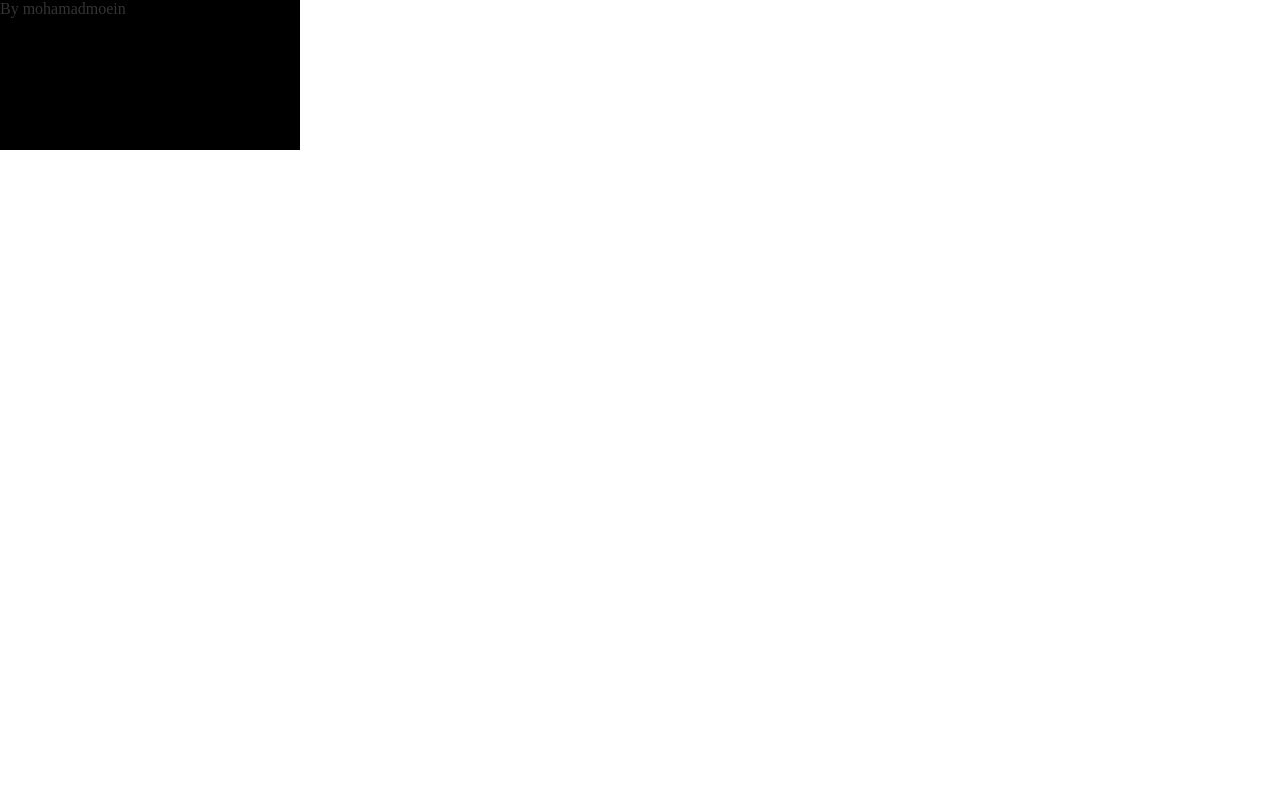
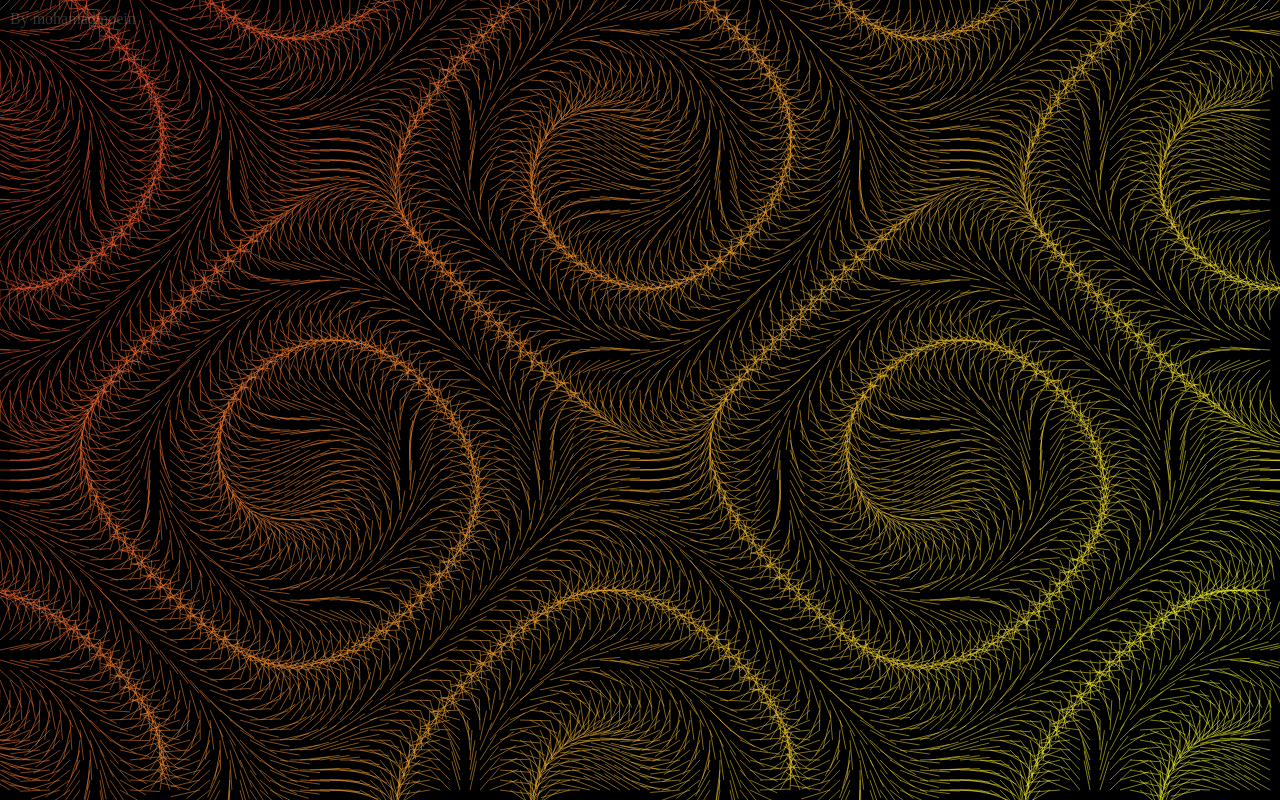
Before and after one commit to mohamadmoein/html-canvas-practice, a plain HTML site: page spiral-animation-e1/index.html in a window 1280 px wide. Drawn offline with Linux system fonts and the light colour scheme; files that its build step writes are made by us from their sources; animation ran at ten frames a second.

Commit message:
Create static drawing

```diff
--- a/spiral-animation-e1/index.html
+++ b/spiral-animation-e1/index.html
@@ -6,12 +6,12 @@
 	<meta name="viewport" content="width=device-width, initial-scale=1.0">
 	<title>HTML5 Canvas | Spiral animation</title>
 	<link rel="stylesheet" href="style.css">
+	<script src="script.js" defer></script>
 </head>
 <body>
+
+	<p style="color: white; pointer-events: none; padding: 10px; opacity: 0.2;">By mohamadmoein</p>
 	<canvas id="my-canvas"></canvas>
 
-	<p style="color: white; pointer-events: none; opacity: 0.2;">By mohamadmoein</p>
-
-	<script src="script.js"></script>
 </body>
 </html>
--- /dev/null
+++ b/spiral-animation-e1/script.js
@@ -0,0 +1,89 @@
+let canvas
+let ctx
+let flowFiled
+let flowFieldAnimation
+
+window.onload  = function() {
+	canvas = document.getElementById('my-canvas')
+	ctx = canvas.getContext('2d')
+	canvas.width = window.innerWidth
+	canvas.height = window.innerHeight
+	flowFiled = new FlowFieldEffect(ctx, canvas.width, canvas.height)
+	flowFiled.animate(0)
+}
+
+window.addEventListener('resize', () => {
+	cancelAnimationFrame(flowFieldAnimation)
+	canvas.width = window.innerWidth
+	canvas.height = window.innerHeight
+	flowFiled = new FlowFieldEffect(ctx, canvas.width, canvas.height)
+	flowFiled.animate(0)
+})
+
+const mouse = {
+	x: 0,
+	y: 0,
+}
+
+window.addEventListener('mousemove', (e) => {
+	mouse.x = e.clientX
+	mouse.y = e.clientY
+})
+
+class FlowFieldEffect {
+	#ctx
+	#width
+	#height
+	#lastTime = 0
+	#interval = 1000/60
+	#timer = 0
+	#cellSize = 10
+	#gredient
+	#radius = 5
+
+	constructor(ctx, width, height) {
+		this.#ctx = ctx
+		this.#ctx.strokeStyle = 'white'
+		this.#ctx.lineWidth = 0.5
+		this.#width = width
+		this.#height = height
+		this.#createGredient()
+		this.#ctx.strokeStyle = this.#gredient
+	}
+
+	#createGredient() {
+		this.#gredient = this.#ctx.createLinearGradient(0, 0, this.#width, this.#height)
+		this.#gredient.addColorStop("0.1", '#ff5c33')
+		this.#gredient.addColorStop("0.9", '#ffff33')
+	}
+
+	#drawLine(x, y, angle) {
+		const length = 300
+		this.#ctx.beginPath()
+		this.#ctx.moveTo(x, y)
+		this.#ctx.lineTo(x + Math.cos(angle) * 30, y + Math.sin(angle) * 30)
+		this.#ctx.stroke()
+	}
+
+	animate(timeStamp) {
+		let deltaTime = timeStamp - this.#lastTime
+		this.#lastTime = timeStamp
+
+		if (this.#timer > this.#interval) {
+			this.#ctx.clearRect(0, 0, this.#width, this.#height)
+
+			for (let y = 0; y < this.#height; y += this.#cellSize) {
+				for (let x = 0; x < this.#width; x += this.#cellSize) {
+					const angle = (Math.cos(x * 0.01) + Math.sin(y * 0.01)) * 5
+					this.#drawLine(x, y, angle)
+				}
+			}
+
+			this.#timer = 0
+		} else {
+			this.#timer += deltaTime
+		}
+
+		flowFieldAnimation = requestAnimationFrame(this.animate.bind(this))
+	}
+}
--- /dev/null
+++ b/spiral-animation-e1/style.css
@@ -0,0 +1,15 @@
+* {
+	margin: 0;
+	padding: 0;
+	box-sizing: border-box;
+}
+
+#my-canvas {
+	position: absolute;
+	z-index: -1;
+	top: 0;
+	left: 0;
+	width: 100%;
+	height: 100%;
+	background: black;
+}
```
